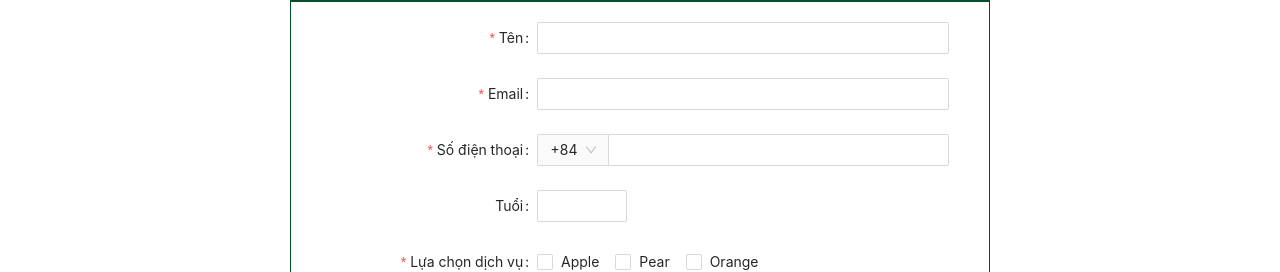
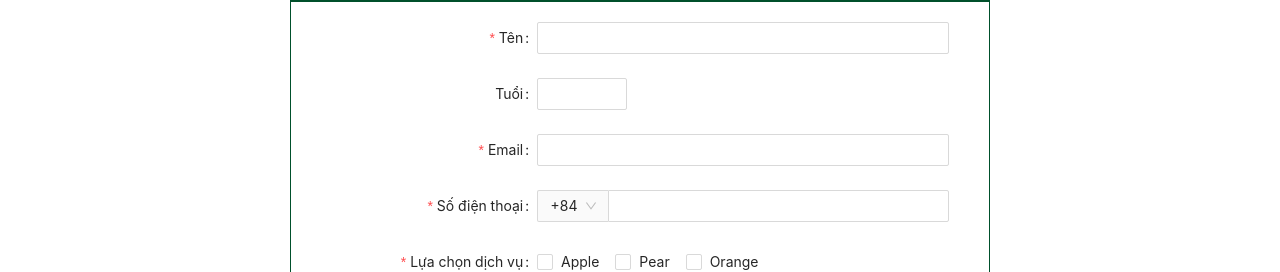
Before and after one commit to trung9901/FE-DATN, a Next.js app: page /booking in a window 1280 px wide. Shown: the part 179-451 px from the top of the page. Built offline with nearby package versions, Linux system fonts and the light colour scheme.

Commit message:
update date disable

```diff
--- a/src/components/Layout/index.jsx
+++ b/src/components/Layout/index.jsx
@@ -8,9 +8,9 @@ const { Header, Content, Footer } = Layout;
 const LayoutMain = ({ children }) => {
   return (
     <>
-         <Headers />
-        <Content> {children}</Content>
-          <Footers />
+      <Headers />
+      <Content> {children}</Content>
+      <Footers />
     </>
   );
 };
--- a/src/pages/booking/index.jsx
+++ b/src/pages/booking/index.jsx
@@ -9,7 +9,7 @@ import {
   DatePicker,
   Space,
 } from "antd";
-
+import moment from "moment";
 // ------------------------------------------------------------------------------------------------
 const layout = {
   labelCol: {
@@ -55,6 +55,26 @@ const onChange1 = (value, dateString) => {
 const onOk = (value) => {
   console.log("onOk: ", value);
 };
+const disabledDate = (current) => {
+  // Can not select days before today and today
+  return current && current < moment().endOf("day");
+};
+const disabledDateTime = () => ({
+  disabledHours: () => range(0, 24).splice(4, 20),
+  disabledMinutes: () => range(30, 60),
+  disabledSeconds: () => [55, 56],
+});
+const { RangePicker } = DatePicker;
+
+const range = (start, end) => {
+  const result = [];
+
+  for (let i = start; i < end; i++) {
+    result.push(i);
+  }
+
+  return result;
+};
 // ------------------------------------------------------------------------------------------------
 const BookingPage = () => {
   const prefixSelector = (
@@ -86,6 +106,7 @@ const BookingPage = () => {
                   prefix: "+84",
                 }}
               >
+                {/* Tên */}
                 <Form.Item
                   name={["user", "name"]}
                   label="Tên "
@@ -97,6 +118,23 @@ const BookingPage = () => {
                 >
                   <Input />
                 </Form.Item>
+
+                {/* Tuổi */}
+                <Form.Item
+                  name={["user", "age"]}
+                  label="Tuổi"
+                  rules={[
+                    {
+                      type: "number",
+                      min: 0,
+                      max: 99,
+                    },
+                  ]}
+                >
+                  <InputNumber />
+                </Form.Item>
+
+                {/* Email */}
                 <Form.Item
                   name={["user", "email"]}
                   label="Email"
@@ -109,6 +147,8 @@ const BookingPage = () => {
                 >
                   <Input />
                 </Form.Item>
+
+                {/* SĐT */}
                 <Form.Item
                   name="phone"
                   label="Số điện thoại"
@@ -127,20 +167,8 @@ const BookingPage = () => {
                     }}
                   />
                 </Form.Item>
-                <Form.Item
-                  name={["user", "age"]}
-                  label="Tuổi"
-                  rules={[
-                    {
-                      type: "number",
-                      min: 0,
-                      max: 99,
-                    },
-                  ]}
-                >
-                  <InputNumber />
-                </Form.Item>
 
+                {/* Các dịch vụ */}
                 <Form.Item
                   name={["user", "oders"]}
                   label="Lựa chọn dịch vụ"
@@ -153,6 +181,7 @@ const BookingPage = () => {
                   <Checkbox.Group options={options} onChange={onChange} />
                 </Form.Item>
 
+                {/* Chọn ngày đặt lich */}
                 <Form.Item
                   name={["user", "date"]}
                   label="Chọn ngày"
@@ -162,12 +191,23 @@ const BookingPage = () => {
                     },
                   ]}
                 >
-                  <DatePicker showTime onChange={onChange1} onOk={onOk} />
+                  <DatePicker
+                    disabledDate={disabledDate}
+                    disabledTime={disabledDateTime}
+                    showTime={{
+                      defaultValue: moment("00:00:00", "HH:mm:ss"),
+                    }}
+                    onChange={onChange1}
+                    onOk={onOk}
+                  />
                 </Form.Item>
 
+                {/* Ghi chú */}
                 <Form.Item name={["user", "introduction"]} label="Ghi chú">
                   <Input.TextArea />
                 </Form.Item>
+
+                {/* button */}
                 <Form.Item wrapperCol={{ ...layout.wrapperCol, offset: 8 }}>
                   <Button type="primary" htmlType="submit">
                     Đặt lịch
--- a/src/styles/globals.css
+++ b/src/styles/globals.css
@@ -22,3 +22,6 @@
     display: grid;
   grid-template-columns: 1fr 1fr 1fr;
 }
+.ant-btn-primary {
+    background-color: #00502B;
+}
```
